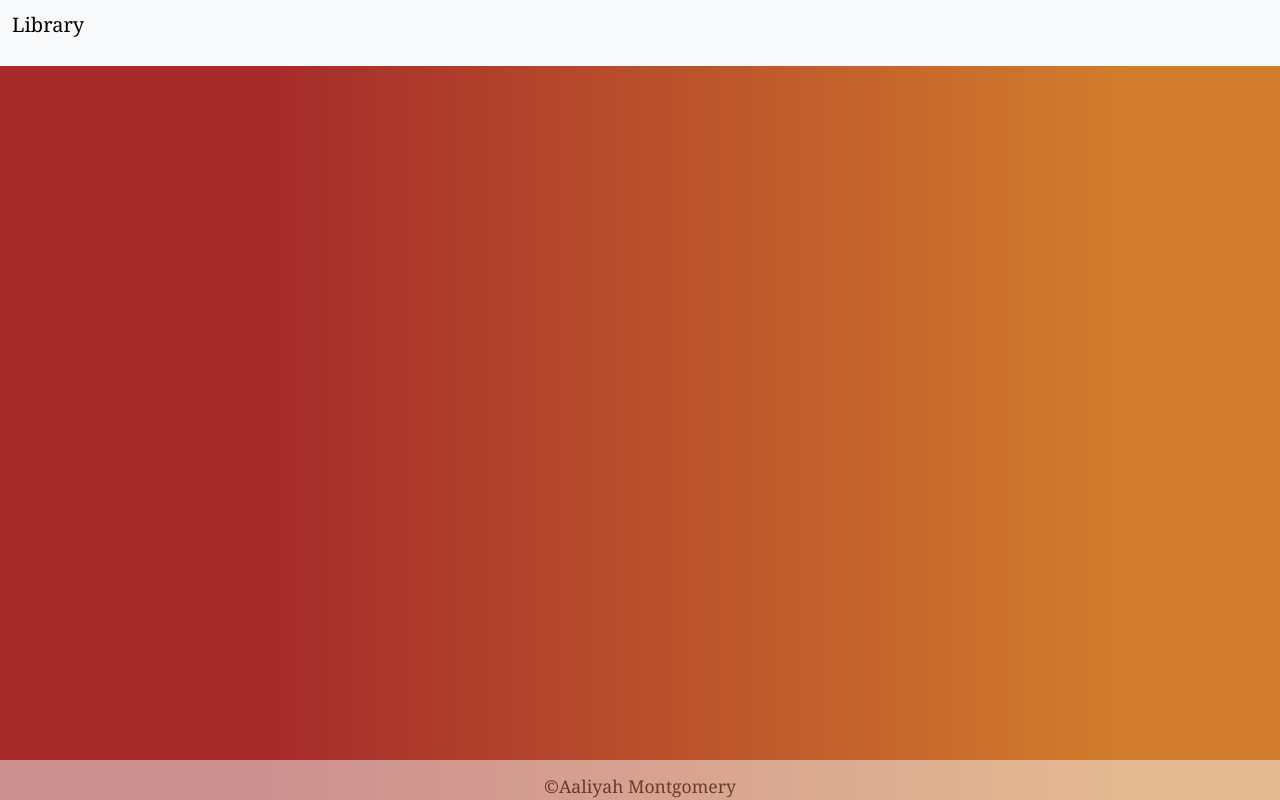
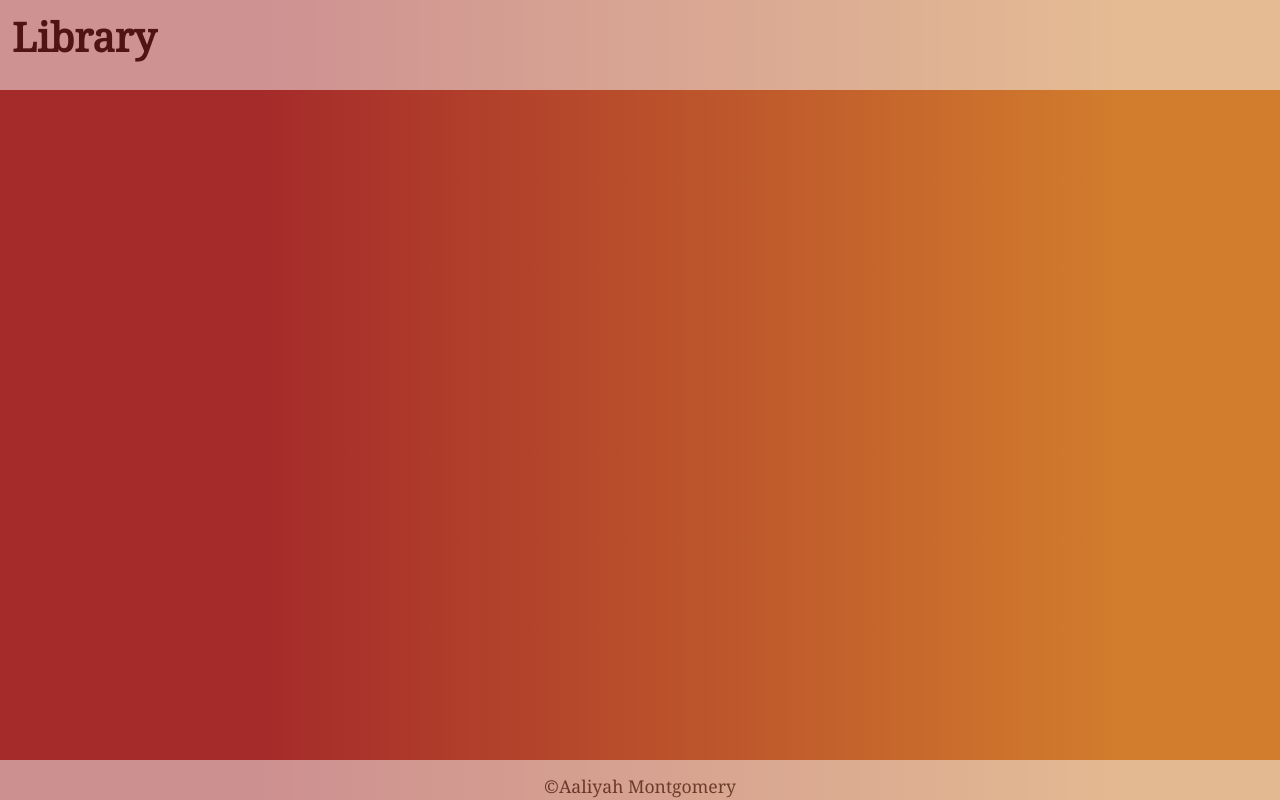
Before and after one commit to Aaliyah1699/library, a website: page index.html in a window 1280 px wide. Drawn offline with nearby package versions, Linux system fonts and the light colour scheme.

Commit message:
added classes to nav and nav span

```diff
--- a/index.html
+++ b/index.html
@@ -17,9 +17,9 @@
 </head>
 <body>
     <!-- Header / navbar bootstrap-->
-    <nav class="navbar bg-body-tertiary">
+    <nav class="navbar bg-body-tertiary navColor">
         <div class="container-fluid">
-            <span class="navbar-brand mb-3 h1">Library</span>
+            <span class="navbar-brand mb-3 h1 navFont">Library</span>
         </div>
     </nav>
 
```
